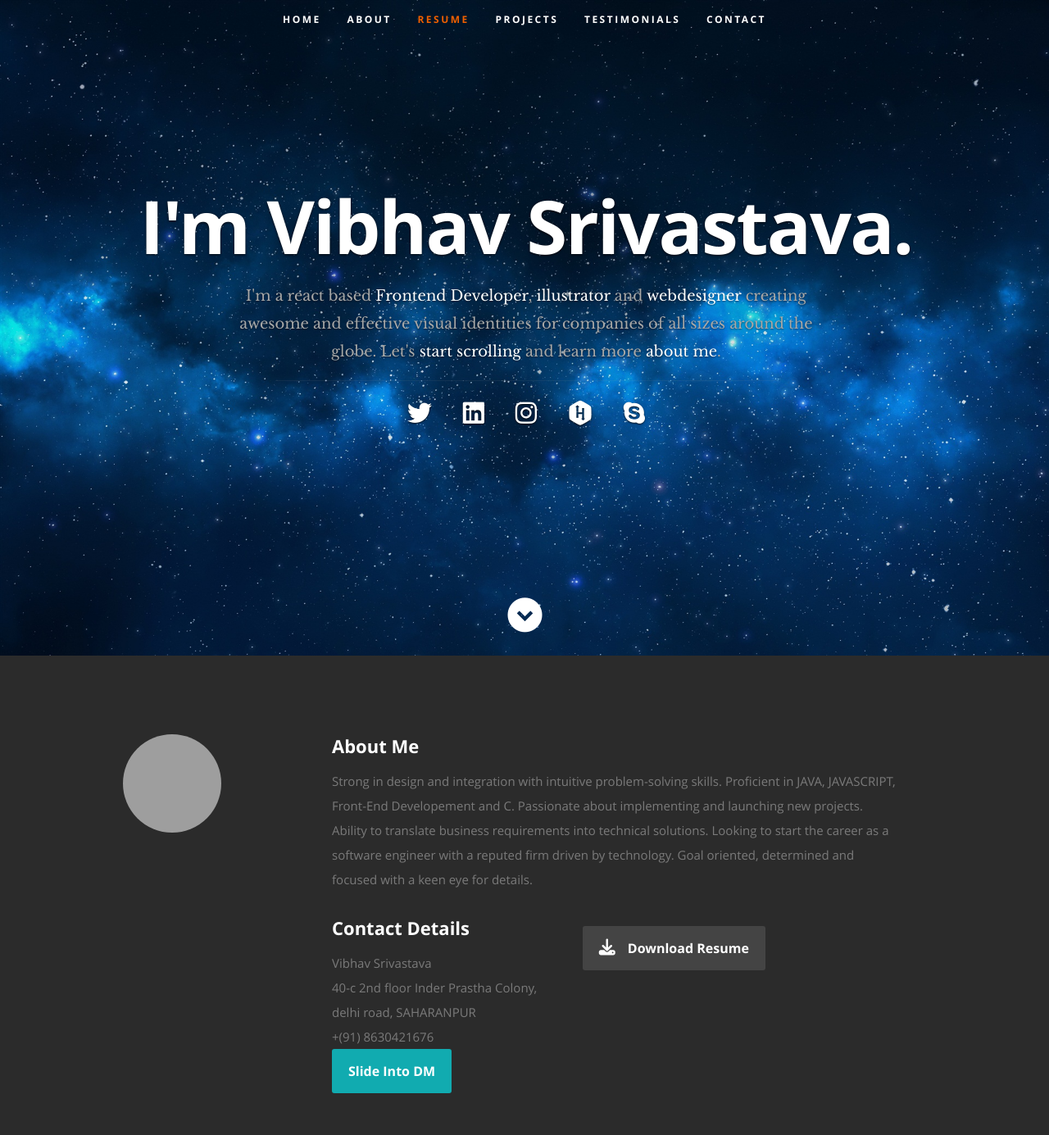
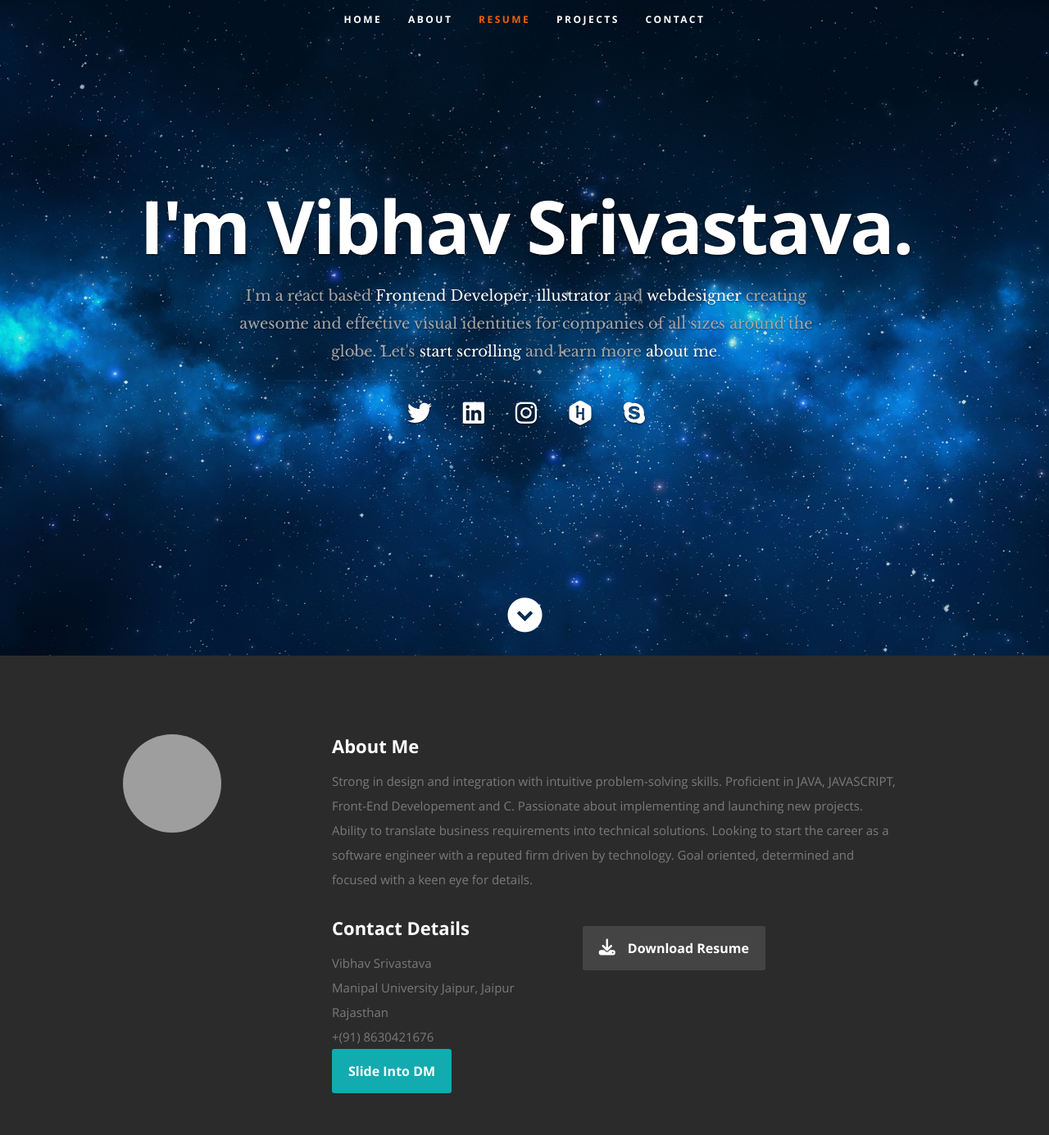
Before and after one commit to vibhav1/vibhavsrivastava, a plain HTML site: page index.html in a window 1280 px wide. Shown: the top 1385 px of the page at 82% size. Drawn offline with nearby package versions, Linux system fonts and the light colour scheme; grey boxes are pictures that could not be loaded.

Commit message:
Update index.html

```diff
--- a/index.html
+++ b/index.html
@@ -46,9 +46,8 @@
          <ul id="nav" class="nav">
             <li class="current"><a class="smoothscroll" href="#home">Home</a></li>
             <li><a class="smoothscroll" href="#about">About</a></li>
-	         <li><a class="smoothscroll" href="#resume">Resume</a></li>
+	    <li><a class="smoothscroll" href="#resume">Resume</a></li>
             <li><a class="smoothscroll" href="#portfolio">Projects</a></li>
-            <li><a class="smoothscroll" href="#testimonials">Testimonials</a></li>
             <li><a class="smoothscroll" href="#contact">Contact</a></li>
          </ul> <!-- end #nav -->
 
@@ -104,7 +103,7 @@
                   <h2>Contact Details</h2>
                   <p class="address">
 						   <span>Vibhav Srivastava</span><br>
-						   <span>40-c 2nd floor Inder Prastha Colony, delhi road, SAHARANPUR
+						   <span>Manipal University Jaipur, Jaipur Rajasthan
                      </span><br>
 						   <span>+(91) 8630421676</span><br>
                      <span><button type="submit">Slide Into DM<a href="https://www.linkedin.com/in/vibhav-srivastava-242413162/" title="DM"></a></button></span>
```
